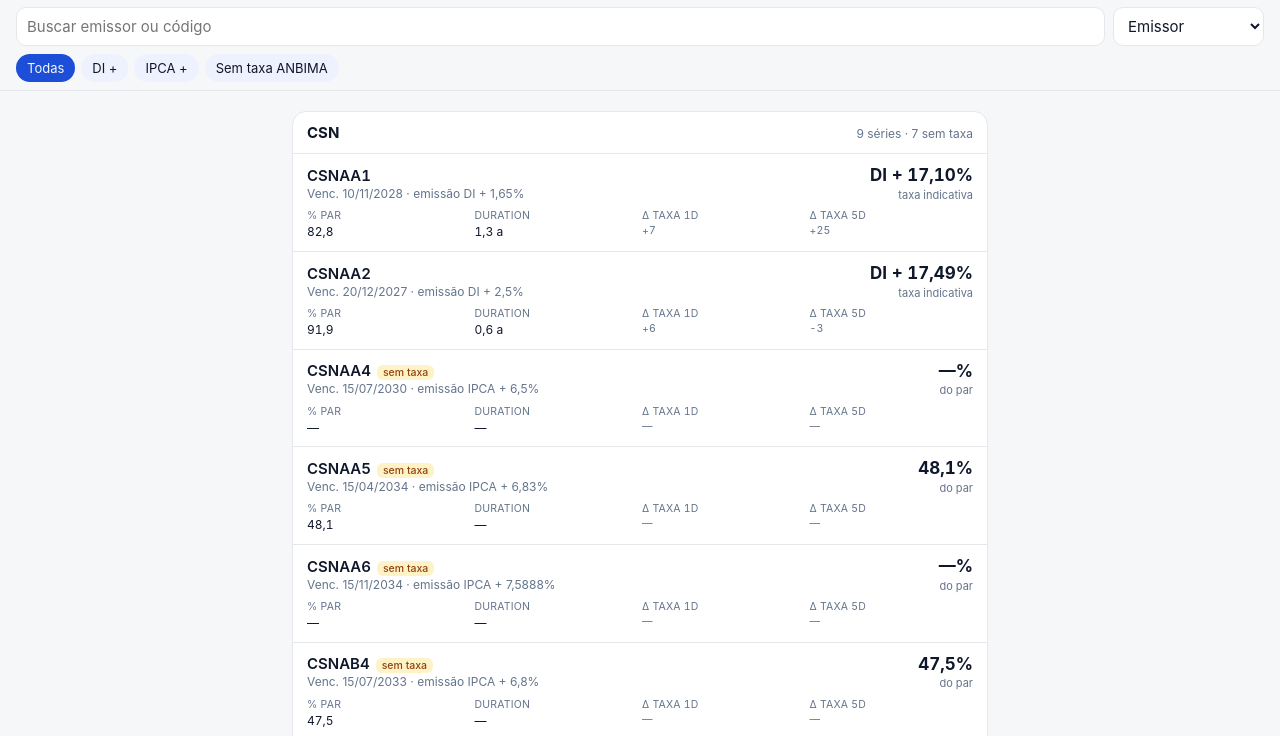
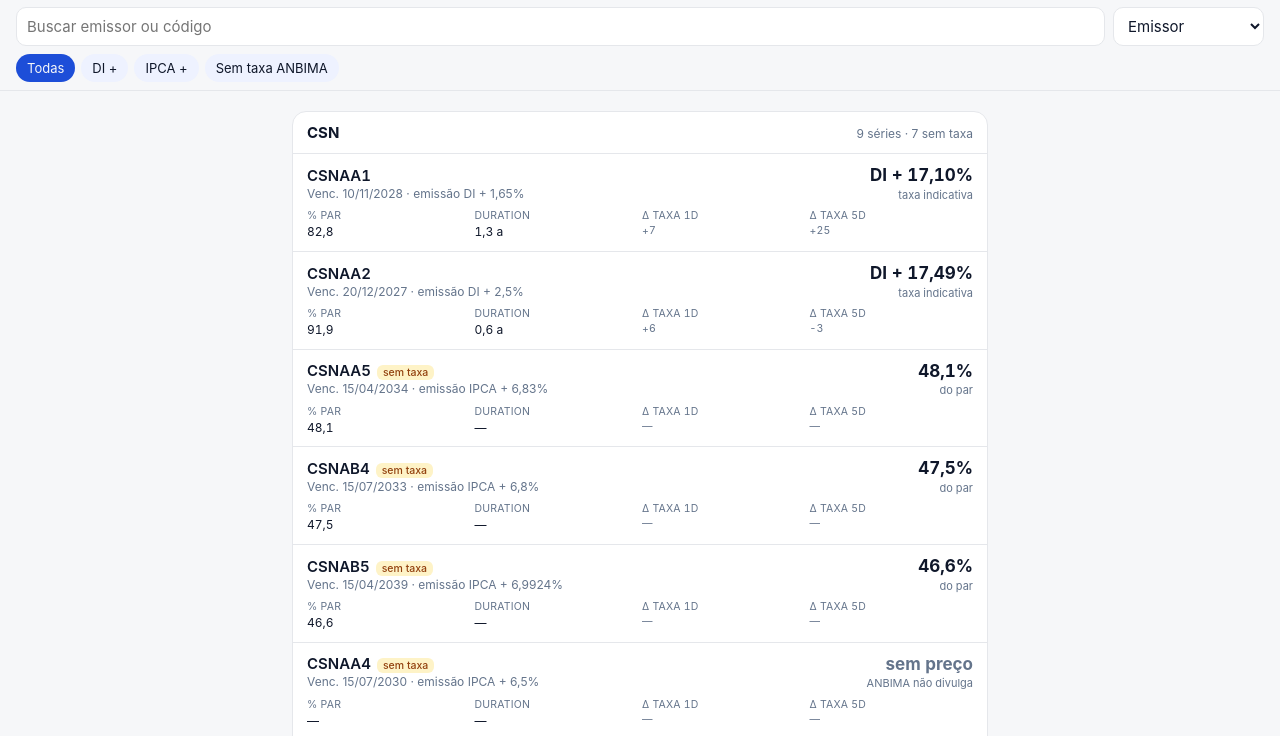
Before and after one commit to bernardogodoy/debentures, a plain HTML site: page index.html in a window 1280 px wide. Shown: the part 63-799 px from the top of the page. Drawn offline with Linux system fonts and the light colour scheme.

Commit message:
Add files via upload

```diff
--- a/index.html
+++ b/index.html
@@ -110,7 +110,9 @@
 function serieHTML(s){
   const tipo = (s.indice||"").startsWith("IPCA") ? "IPCA +" : (s.indice||"").includes("% do DI") ? "% do DI" : "DI +";
   const semTaxa = s.taxa_indicativa==null;
-  const taxa = semTaxa ? `<b>${fmt(s.pct_par,1)}%</b><span class="idx">do par</span>`
+  const semPreco = semTaxa && s.pct_par==null;
+  const taxa = semPreco ? `<b class="meta">sem preço</b><span class="idx">ANBIMA não divulga</span>`
+             : semTaxa ? `<b>${fmt(s.pct_par,1)}%</b><span class="idx">do par</span>`
                        : `<b>${tipo==="% do DI" ? fmt(s.taxa_indicativa) + "%" : tipo + " " + fmt(s.taxa_indicativa) + "%"}</b><span class="idx">taxa indicativa</span>`;
   return `<div class="serie" onclick="this.classList.toggle('open')">
     <div class="row">
@@ -158,6 +160,8 @@
   const grupos = {};
   ss.forEach(s => (grupos[s.emissor] ??= []).push(s));
   el.innerHTML = DADOS.emissores.filter(e=>grupos[e]).map(e => {
+    const peso = s => s.taxa_indicativa!=null ? 0 : s.pct_par!=null ? 1 : 2;
+    grupos[e].sort((a,b)=>peso(a)-peso(b));
     const g = grupos[e], comTaxa = g.filter(s=>s.taxa_indicativa!=null).length;
     return `<section class="emissor"><h2>${e}<small>${g.length} série${g.length>1?'s':''}${comTaxa<g.length?` · ${g.length-comTaxa} sem taxa`:''}</small></h2>${g.map(serieHTML).join("")}</section>`;
   }).join("");
```
